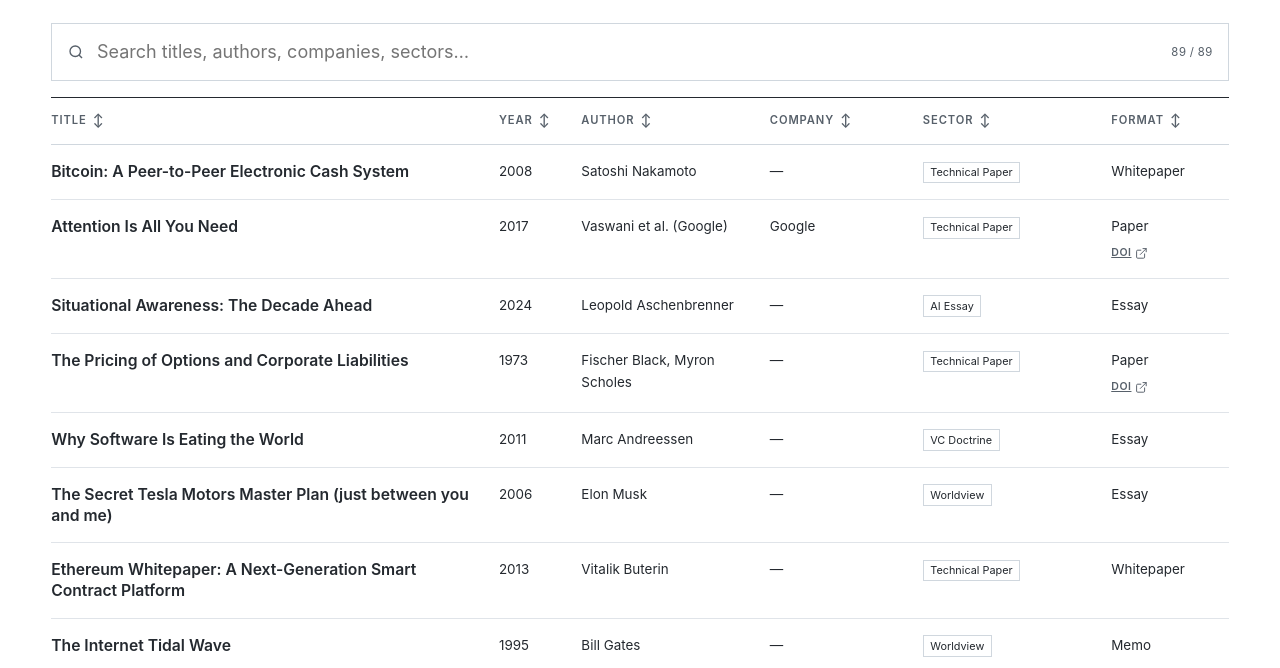
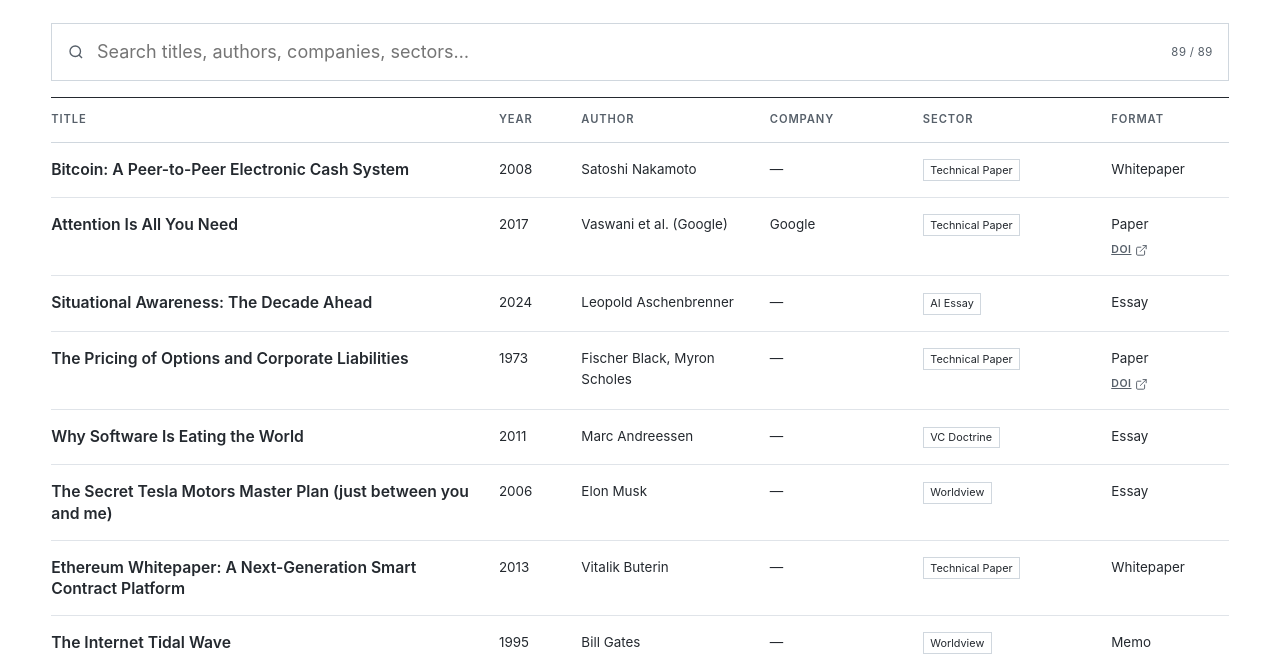
Before and after one commit to nikhi1g/seminal_papers, a plain HTML site: page index.html in a window 1280 px wide. Shown: the part 128-796 px from the top of the page. Drawn offline with Linux system fonts and the light colour scheme.

Commit message:
Remove default sort glyph

```diff
--- a/index.html
+++ b/index.html
@@ -530,12 +530,12 @@ tbody tr:focus-visible {
         <table aria-label="Seminal papers">
             <colgroup><col style="width: 37%"><col style="width: 7%"><col style="width: 16%"><col style="width: 13%"><col style="width: 16%"><col style="width: 11%"></colgroup>
             <thead><tr>
-                <th><button class="sort-button" data-key="title">Title <span class="sort-mark">↕</span></button></th>
-                <th><button class="sort-button" data-key="year">Year <span class="sort-mark">↕</span></button></th>
-                <th><button class="sort-button" data-key="author">Author <span class="sort-mark">↕</span></button></th>
-                <th><button class="sort-button" data-key="company">Company <span class="sort-mark">↕</span></button></th>
-                <th><button class="sort-button" data-key="sector">Sector <span class="sort-mark">↕</span></button></th>
-                <th><button class="sort-button" data-key="format">Format <span class="sort-mark">↕</span></button></th>
+                <th><button class="sort-button" data-key="title">Title <span class="sort-mark"></span></button></th>
+                <th><button class="sort-button" data-key="year">Year <span class="sort-mark"></span></button></th>
+                <th><button class="sort-button" data-key="author">Author <span class="sort-mark"></span></button></th>
+                <th><button class="sort-button" data-key="company">Company <span class="sort-mark"></span></button></th>
+                <th><button class="sort-button" data-key="sector">Sector <span class="sort-mark"></span></button></th>
+                <th><button class="sort-button" data-key="format">Format <span class="sort-mark"></span></button></th>
             </tr></thead>
             <tbody id="paper-rows"></tbody>
         </table>
@@ -733,7 +733,7 @@ function render() {
 
 search.addEventListener('input', () => {
     sortState = {key: null, direction: 0};
-    document.querySelectorAll('.sort-mark').forEach(mark => mark.textContent = '↕');
+    document.querySelectorAll('.sort-mark').forEach(mark => mark.textContent = '');
     render();
 });
 
@@ -741,7 +741,7 @@ document.querySelectorAll('.sort-button').forEach(button => button.addEventListe
     const key = button.dataset.key;
     sortState = sortState.key === key ? {key, direction: sortState.direction === 1 ? -1 : sortState.direction === -1 ? 0 : 1} : {key, direction: 1};
     search.value = '';
-    document.querySelectorAll('.sort-button').forEach(candidate => candidate.querySelector('.sort-mark').textContent = candidate === button && sortState.direction ? (sortState.direction === 1 ? '↑' : '↓') : '↕');
+    document.querySelectorAll('.sort-button').forEach(candidate => candidate.querySelector('.sort-mark').textContent = candidate === button && sortState.direction ? (sortState.direction === 1 ? '↑' : '↓') : '');
     render();
 }));
 
```
